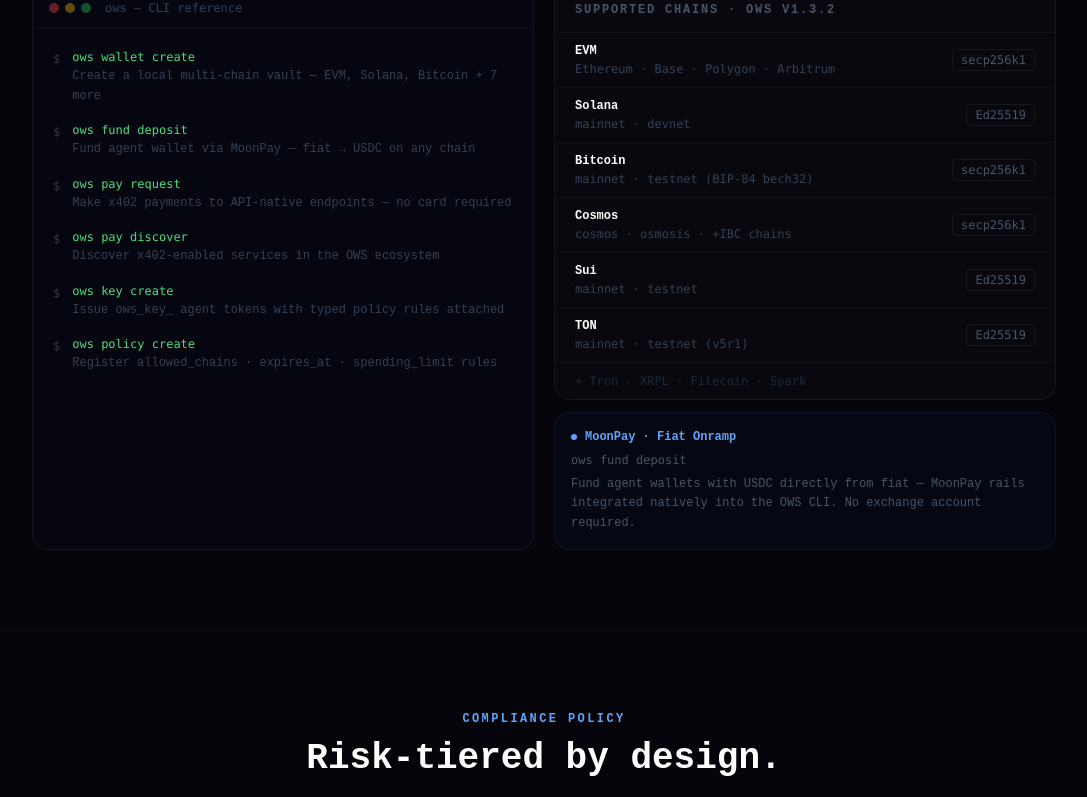
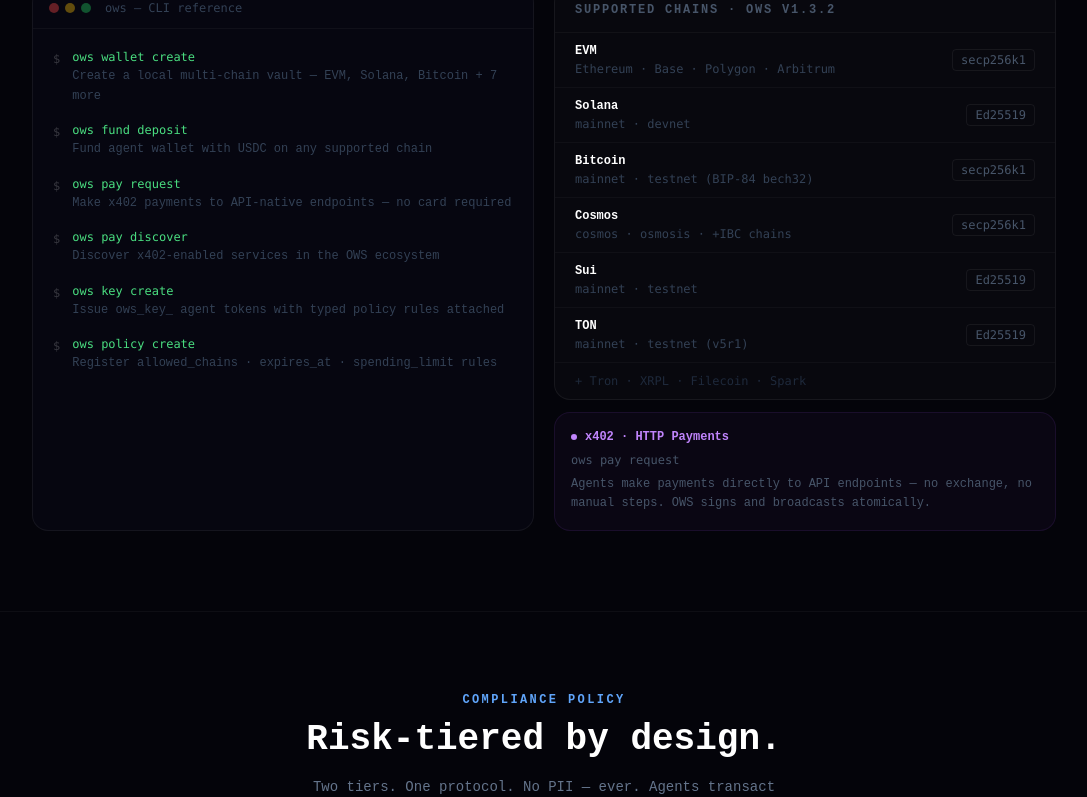
Before and after one commit to TechCortes/ZKX-Zero-Knowledge-Proof-for-Agentic-Banking, a Next.js app: page / in a window 1280 px wide. Shown: the part 4036-4833 px from the top of the page, without its empty margins (96-1183 px from the left). Built offline with nearby package versions, Linux system fonts and the light colour scheme.

Commit message:
feat: remove MoonPay mentions, keep founder + OWS provenance only

```diff
--- a/src/app/page.tsx
+++ b/src/app/page.tsx
@@ -74,14 +74,13 @@
   { name: "Open Wallet Standard", description: "zkx:kyc feature extension — OWS policy engine integration point",          tag: "Standard"  },
   { name: "CAIP-2",               description: "Chain-agnostic identifiers — multi-chain wallet address resolution",        tag: "Chains"    },
   { name: "x402",                 description: "HTTP payment protocol — ows pay request for API-native agentic payments",  tag: "Payments"  },
-  { name: "MoonPay",              description: "Fiat-to-crypto onramp — ows fund deposit funds agent wallets with USDC",   tag: "Onramp"    },
   { name: "Next.js 16",           description: "App Router with Turbopack — edge-ready API runtime",                       tag: "Runtime"   },
   { name: "FATF Rec. 16",         description: "Travel Rule compliance framework — $1,000 threshold design basis",         tag: "Regulatory"},
 ];
 
 const owsCliCommands = [
   { cmd: "ows wallet create",  desc: "Create a local multi-chain vault — EVM, Solana, Bitcoin + 7 more" },
-  { cmd: "ows fund deposit",   desc: "Fund agent wallet via MoonPay — fiat → USDC on any chain"         },
+  { cmd: "ows fund deposit",   desc: "Fund agent wallet with USDC on any supported chain"               },
   { cmd: "ows pay request",    desc: "Make x402 payments to API-native endpoints — no card required"     },
   { cmd: "ows pay discover",   desc: "Discover x402-enabled services in the OWS ecosystem"               },
   { cmd: "ows key create",     desc: "Issue ows_key_ agent tokens with typed policy rules attached"      },
@@ -98,13 +97,6 @@
 ];
 
 const researchPartners = [
-  {
-    name: "MoonPay",
-    role: "Payment Infrastructure",
-    detail: "MoonPay's fiat-to-crypto rails are natively integrated into OWS via ows fund deposit — bridging compliant fiat onboarding directly to agent wallet funding.",
-    tag: "ows fund deposit",
-    color: "blue",
-  },
   {
     name: "Open Wallet Standard",
     role: "Wallet Infrastructure",
@@ -476,15 +468,15 @@
                 </div>
               </div>
 
-              {/* MoonPay callout */}
-              <div className="bg-blue-500/[0.04] border border-blue-500/10 rounded-2xl p-4">
+              {/* x402 callout */}
+              <div className="bg-purple-500/[0.04] border border-purple-500/10 rounded-2xl p-4">
                 <div className="flex items-center gap-2 mb-1.5">
-                  <span className="w-1.5 h-1.5 rounded-full bg-blue-400 shrink-0"/>
-                  <p className="text-blue-400 text-xs font-semibold">MoonPay · Fiat Onramp</p>
+                  <span className="w-1.5 h-1.5 rounded-full bg-purple-400 shrink-0"/>
+                  <p className="text-purple-400 text-xs font-semibold">x402 · HTTP Payments</p>
                 </div>
-                <p className="text-slate-600 text-xs leading-relaxed font-mono">ows fund deposit</p>
+                <p className="text-slate-600 text-xs leading-relaxed font-mono">ows pay request</p>
                 <p className="text-slate-600 text-xs leading-relaxed mt-1">
-                  Fund agent wallets with USDC directly from fiat — MoonPay rails integrated natively into the OWS CLI. No exchange account required.
+                  Agents make payments directly to API endpoints — no exchange, no manual steps. OWS signs and broadcasts atomically.
                 </p>
               </div>
             </div>
@@ -763,7 +755,7 @@
               Built at the intersection of payments, wallets, and cryptographic compliance.
             </h2>
             <p className="text-slate-600 text-sm max-w-2xl leading-relaxed">
-              ZKX originated as a research project exploring zero-knowledge identity for autonomous agents — conducted in collaboration with the teams behind MoonPay and the Open Wallet Standard.
+              ZKX originated as a research project exploring zero-knowledge identity for autonomous agents — conducted in collaboration with the team behind the Open Wallet Standard.
             </p>
           </div>
 
```
